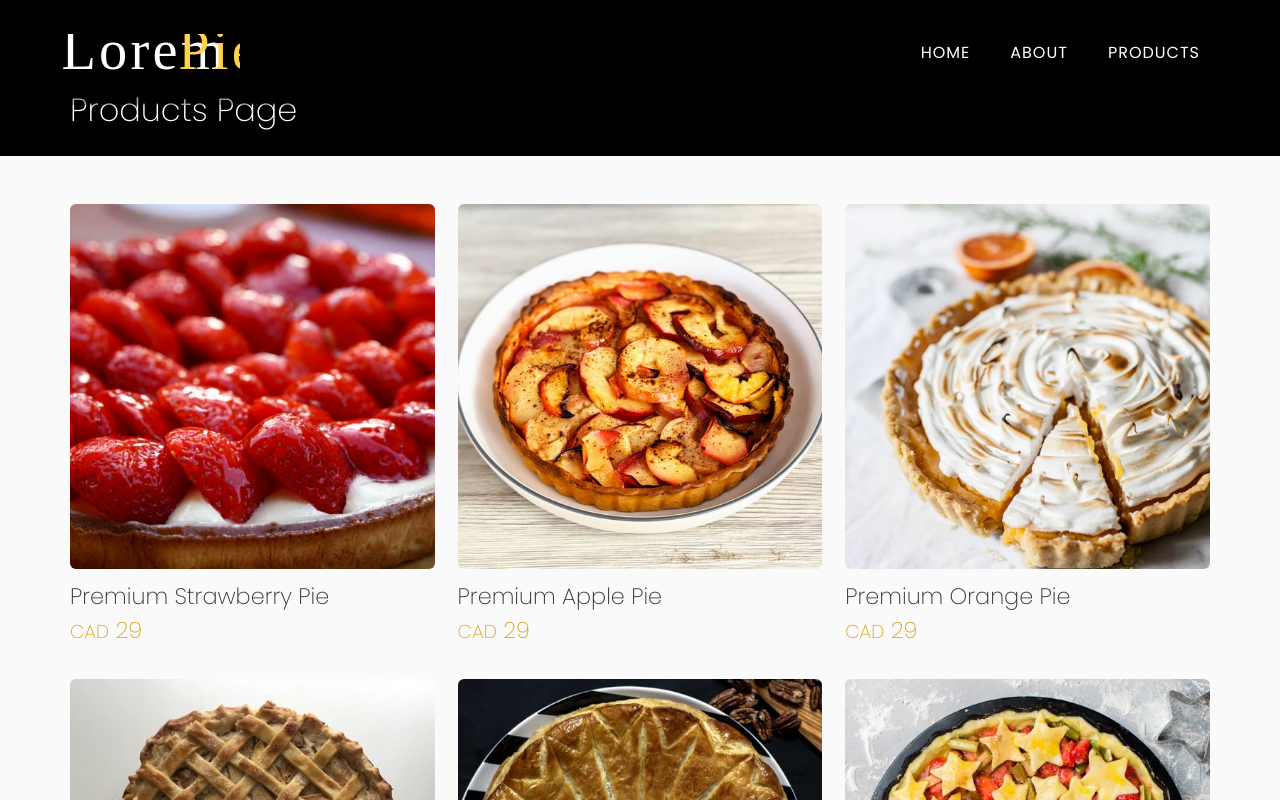
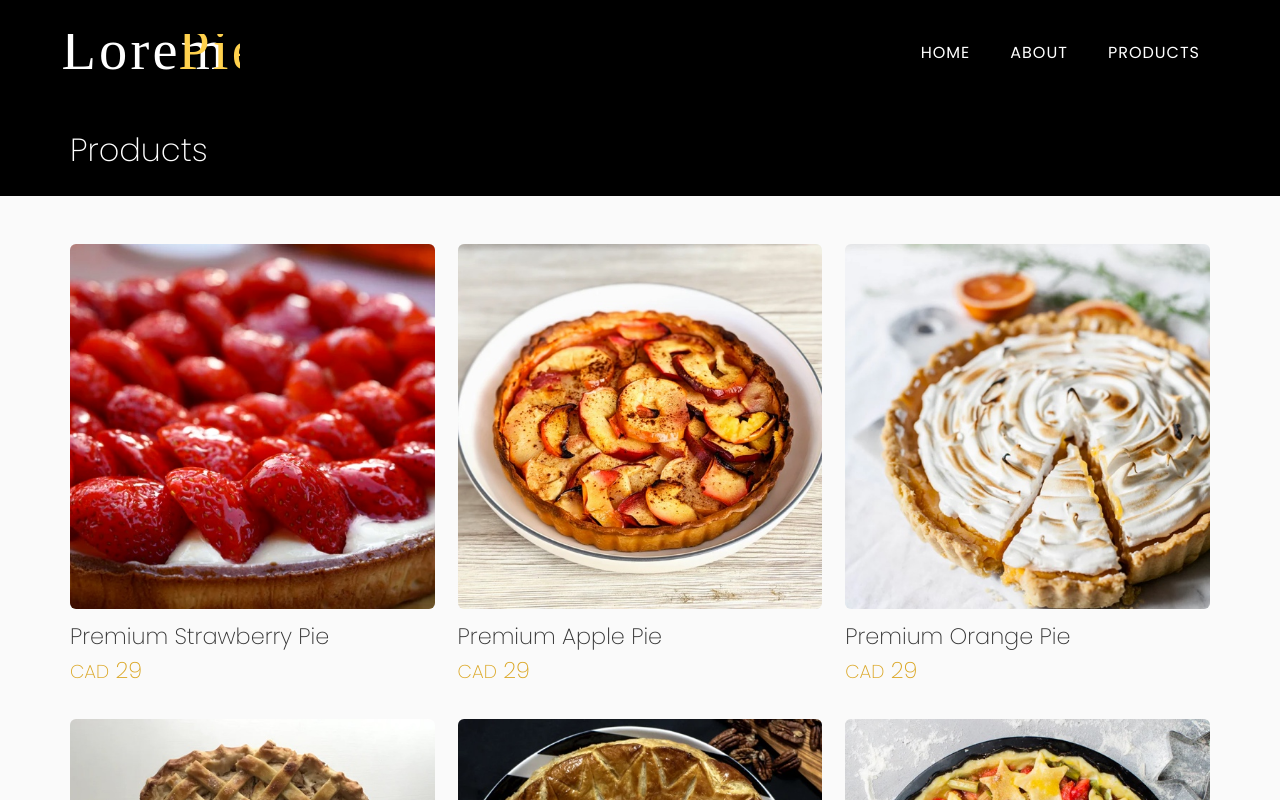
Before and after one commit to arielcardoso/ecommerce-website, a React (Create React App) app: page /products in a window 1280 px wide. Shown: the top 800 px of the page. Built offline with nearby package versions, Linux system fonts and the light colour scheme.

Commit message:
Fix product page

```diff
--- a/src/assets/styles/_reset.scss
+++ b/src/assets/styles/_reset.scss
@@ -43,7 +43,7 @@ footer .copyright {
 }
 .page-header {
     position: relative;
-    padding-top: 65px;
+    padding-top: 105px;
     background-color: #000;
     display: flex;
     color: #fff;
--- a/src/pages/AboutPage.js
+++ b/src/pages/AboutPage.js
@@ -5,7 +5,7 @@ const About = () => {
     <>
       <div className="page-header">
         <div className='container'>
-          <h1>About Page</h1>
+          <h1>About</h1>
         </div>
       </div>
       <div className='container'>
--- a/src/pages/ProductPage.js
+++ b/src/pages/ProductPage.js
@@ -4,28 +4,28 @@ import { Link, Redirect } from 'react-router-dom';
 import ReactDOM from 'react-dom';
 import LineIcon from 'react-lineicons';
 
-import listItem from '../utils/ProductList'
+import ProductList from '../utils/ProductList'
 
-const ProductPage = () => {
-  //let id = props.match.params.id;
-  let id = 101;
+const ProductPage = (props) => {
+  let id = props.match.params.id;
+  //let id = 101;
 
   if (isNaN(id)) {
     return(
       <Redirect to="/products"></Redirect>
     )
   }
+  const item = ProductList.find(p => p.sku === parseInt(id));
 
   return (
     <>
       <div className="page-header">
         <div className='container'>
-          <h1>Product Page</h1>
+          <h1>Product</h1>
         </div>
       </div>
       <div className='container'>
-        {listItem.filter(prod => prod.sku === id).map((item, index) => (
-          <div id={index} className='product-info' >
+        <div className='product-info' >
           <img src={item.image} alt={item.name}/>
           <div className="content">
             <p className="sku">SKU: {item.sku}</p>
@@ -40,7 +40,6 @@ const ProductPage = () => {
             </div>
           </div>
         </div>
-        ))}
       </div>
     </>
   )
--- a/src/pages/ProductsPage.js
+++ b/src/pages/ProductsPage.js
@@ -7,7 +7,7 @@ const Products = () => {
     <>
       <div className="page-header">
         <div className='container'>
-          <h1>Products Page</h1>
+          <h1>Products</h1>
         </div>
       </div>
 
```
Lines whose indentation alone changed are shown as unchanged.
